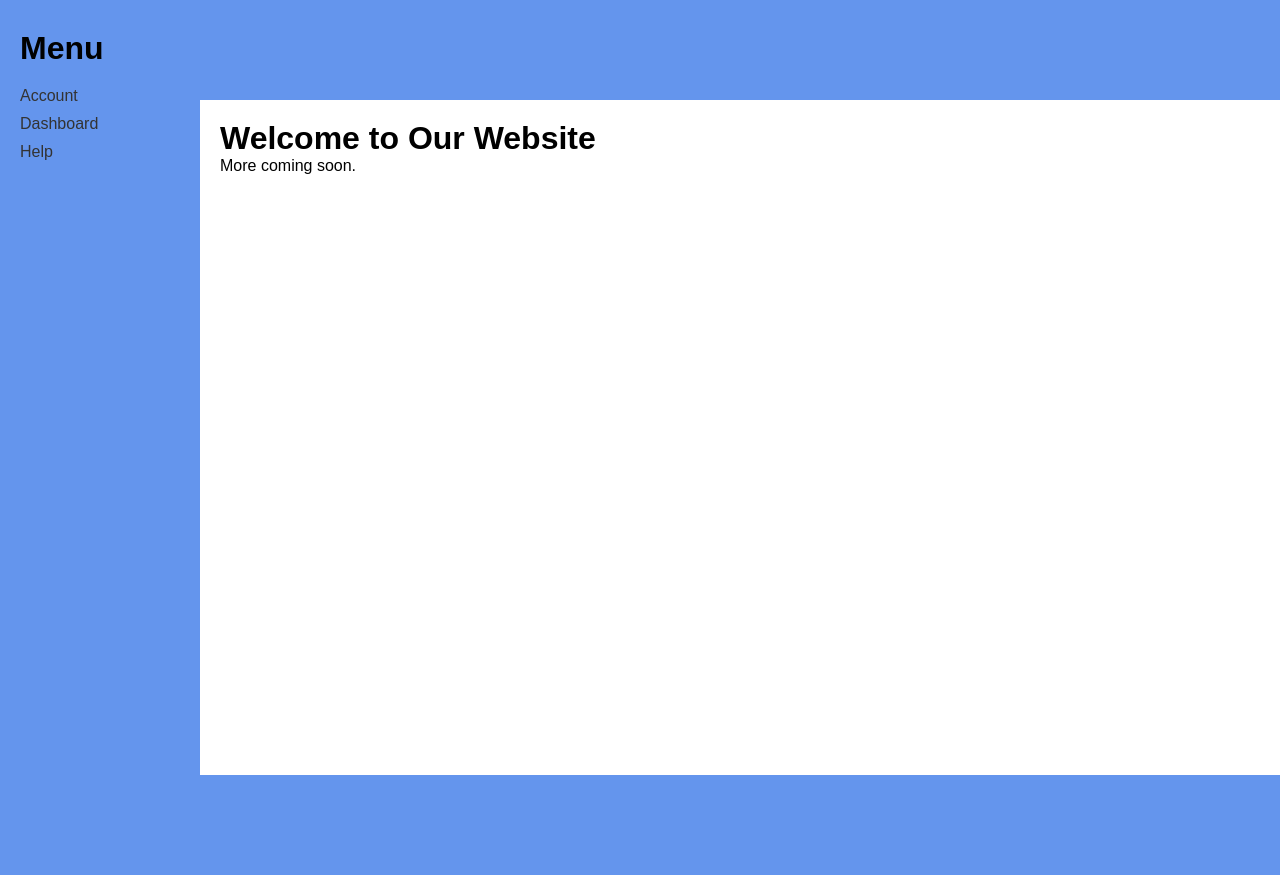
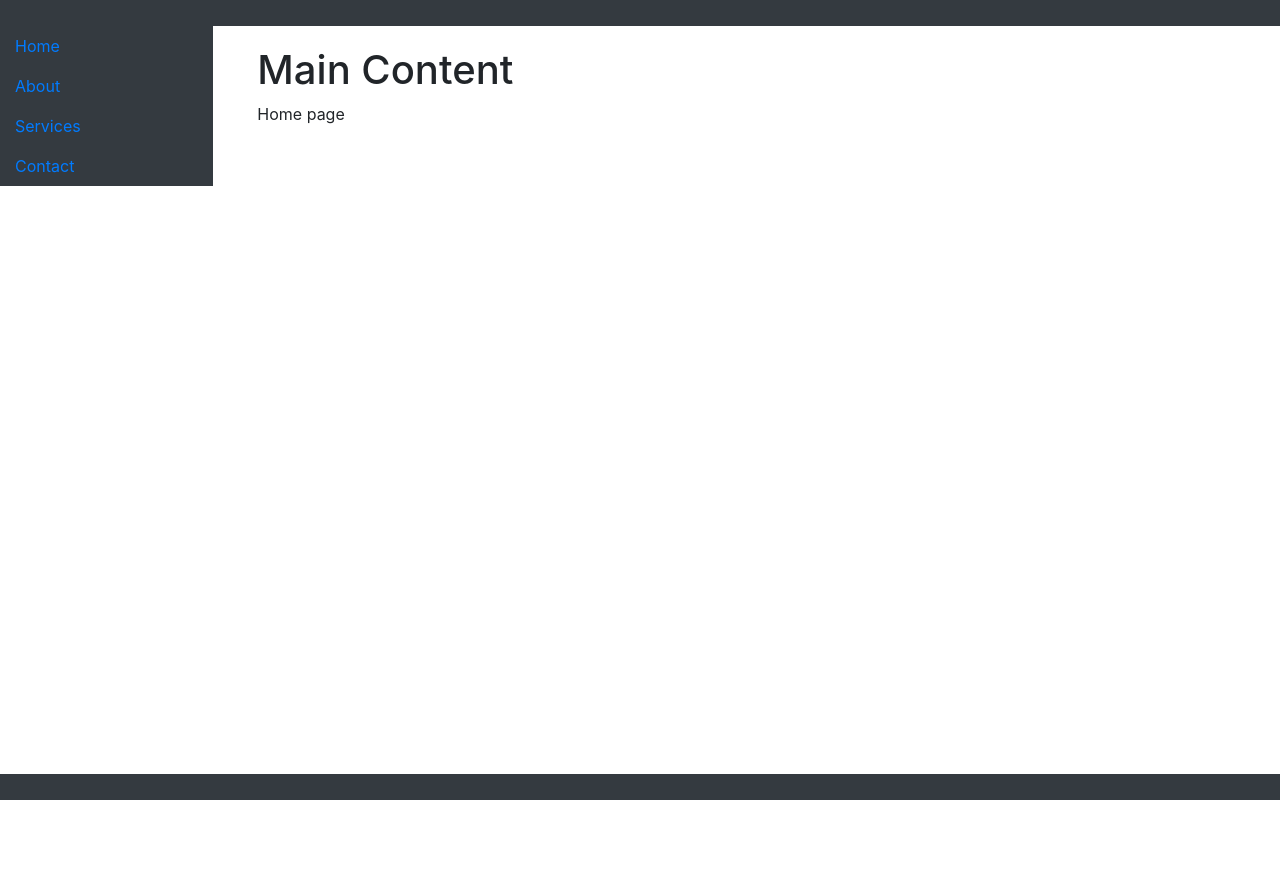
Before and after one commit to nash-u2o/SoftEngProj, a Django app: page /home/ in a window 1280 px wide. After the commit the page ends 800 px from the top, so only its background shows below. Run offline with Django 4.2, Linux system fonts and the light colour scheme; some libraries are stand-ins or nearby versions.

Commit message:
added bootstrap

```diff
--- a/se_proj/edu_app/views.py
+++ b/se_proj/edu_app/views.py
@@ -10,3 +10,6 @@ def index(request):
 
 def home(request):
     return render(request, 'home.html')
+
+def base(request):
+    return render(request, 'base.html')
--- a/se_proj/se_proj/urls.py
+++ b/se_proj/se_proj/urls.py
@@ -21,4 +21,5 @@ urlpatterns = [
     path('admin/', admin.site.urls),
     path('', views.index, name='index'),
     path('home/', views.home, name='home'),
+    path('base/', views.base, name='base'),
 ]
--- /dev/null
+++ b/se_proj/static/style.css
@@ -0,0 +1,23 @@
+/* styles.css */
+
+.sidebar {
+    background-color: #343a40;
+    width: 200px;
+    height: 100%;  /* Set sidebar height to 100% of viewport height */
+    overflow-y: auto; /* Add scroll for sidebar content */
+}
+
+.main-content {
+    padding: 20px;
+    height: 100vh; /* Set main content height to 100% of viewport height */
+    overflow-y: auto;
+}
+
+footer {
+    position: fixed;
+    bottom: 0;
+    width: 100%;
+    background-color: #343a40; /* Optional: Set background color */
+    color: white; /* Optional: Set text color */
+    padding: 10px; /* Optional: Add padding */
+}
--- a/se_proj/templates/base.html
+++ b/se_proj/templates/base.html
@@ -1,112 +1,66 @@
+{% load static %}
 <!DOCTYPE html>
+
 <html lang="en">
 <head>
     <meta charset="UTF-8">
     <meta name="viewport" content="width=device-width, initial-scale=1.0">
-    <title>{% block title %}Base{% endblock %}</title>
+    <title>{% block title %} SAVNAC {% endblock %}</title>
+    <link rel="stylesheet" href="https://stackpath.bootstrapcdn.com/bootstrap/4.5.2/css/bootstrap.min.css">
+    <link rel="stylesheet" href="{% static 'style.css' %}">
 </head>
 
-<style>
-    body {
-        font-family: Arial, sans-serif;
-        margin: 0;
-        padding: 0;
-    }
-    .sidebar {
-        position: fixed;
-        left: -180px; /* Start the sidebar off-screen */
-        top: 0;
-        height: 100%;
-        width: 200px;
-        background-color: cornflowerblue;
-        padding: 20px;
-        transition: left 0.3s; /* Add a transition effect */
-    }
-    .sidebar:hover {
-        left: 0; /* Show the sidebar on hover */
-    }
-    .sidebar h1 {
-        margin-top:10px;
-        margin-bottom: 20px;
-    }
-    .sidebar ul {
-        list-style-type: none;
-        padding: 0;
-        margin: 0;
-    }
-    .sidebar li {
-        margin-bottom: 10px;
-    }
-    .sidebar a {
-        text-decoration: none;
-        color: #333;
-    }
-    .sidebar a:hover {
-        color: #666;
-    }
-    .content {
-        margin-left: 200px; /* Adjust for the width of the sidebar */
-        padding: 20px;
-        overflow: auto;
-        padding-bottom: 100px;
-    }
+<body class="d-flex flex-column">
+    <!-- Header -->
+    <header>
+        <nav class="navbar navbar-dark bg-dark">
+            <span class="navbar-brand mb-0 h1">
+                <!-- header content -->
+            </span>
+        </nav>
+    </header>
 
-    *{
-        margin: 0;
-        padding: 0;
-        box-sizing: border-box;
-    }
+    <!-- Main Content -->
+    <div class="container-fluid">
+        <div class="row flex-grow-1">
+            <!-- Sidebar -->
+            <nav class="col-md-3 col-lg-2 d-md-block bg-dark sidebar flex-column">
+                <ul class="navbar-nav flex-column flex-nowrap">
+                    <li class="nav-item active">
+                        <a class="nav-link" href="#">Home</a>
+                    </li>
+                    <li class="nav-item">
+                        <a class="nav-link" href="#">About</a>
+                    </li>
+                    <li class="nav-item">
+                        <a class="nav-link" href="#">Services</a>
+                    </li>
+                    <li class="nav-item">
+                        <a class="nav-link" href="#">Contact</a>
+                    </li>
+                </ul>
+            </nav>
 
-    html, body {
-        height: 100%;
-    }
+            <!-- Main Content -->
+            <main role="main" class="col-md-9 ml-sm-auto col-lg-10 px-md-4">
+                <div class="main-content">
+                    <h1>Main Content</h1>
+                    <p>Home page</p>
+                </div>
+            </main>
+        </div>
+    </div>
 
-    #container {
-        min-height: 100%;
-    }
+    <!-- Footer -->
+    <footer>
+        <nav class="navbar navbar-dark bg-dark fixed-bottom">
+            <span class="navbar-brand mb-0 h1">
+                <!-- footer content -->
+            </span>
+        </nav>
+    </footer>
 
-    #footer {
-        background-color:cornflowerblue;
-        position: relative;
-        height: 100px;
-        margin-top: 500px;
-        clear: both;
-    }
-
-    #header {
-        background-color:cornflowerblue;
-        position: relative;
-        height: 100px;
-        clear: both;
-    }
-
-</style>
-
-<body>
-
-    <header id="header">
-        <br>
-    </header>
-    <main>
-        <div class="sidebar">
-            <h1>Menu</h1>
-            <ul>
-                <li><a href="account">Account</a></li>
-                <li><a href="dashboard">Dashboard</a></li>
-                <li><a href="help">Help</a></li>
-            </ul>
-        </div>
-
-        <div class="container">
-            <div class="content">
-                {% block content %}{% endblock %}
-            </div>
-        </div>
-    </main>
-
-        <footer id="footer">
-
-        </footer>
-
-</body>
+    <script src="https://code.jquery.com/jquery-3.5.1.slim.min.js"></script>
+    <script src="https://cdn.jsdelivr.net/npm/popper.js@1.16.1/dist/umd/popper.min.js"></script>
+    <script src="https://stackpath.bootstrapcdn.com/bootstrap/4.5.2/js/bootstrap.min.js"></script></body>
 </html>
```
Also changed, not shown: se_proj/se_proj/settings.py (+6 -1 lines).
